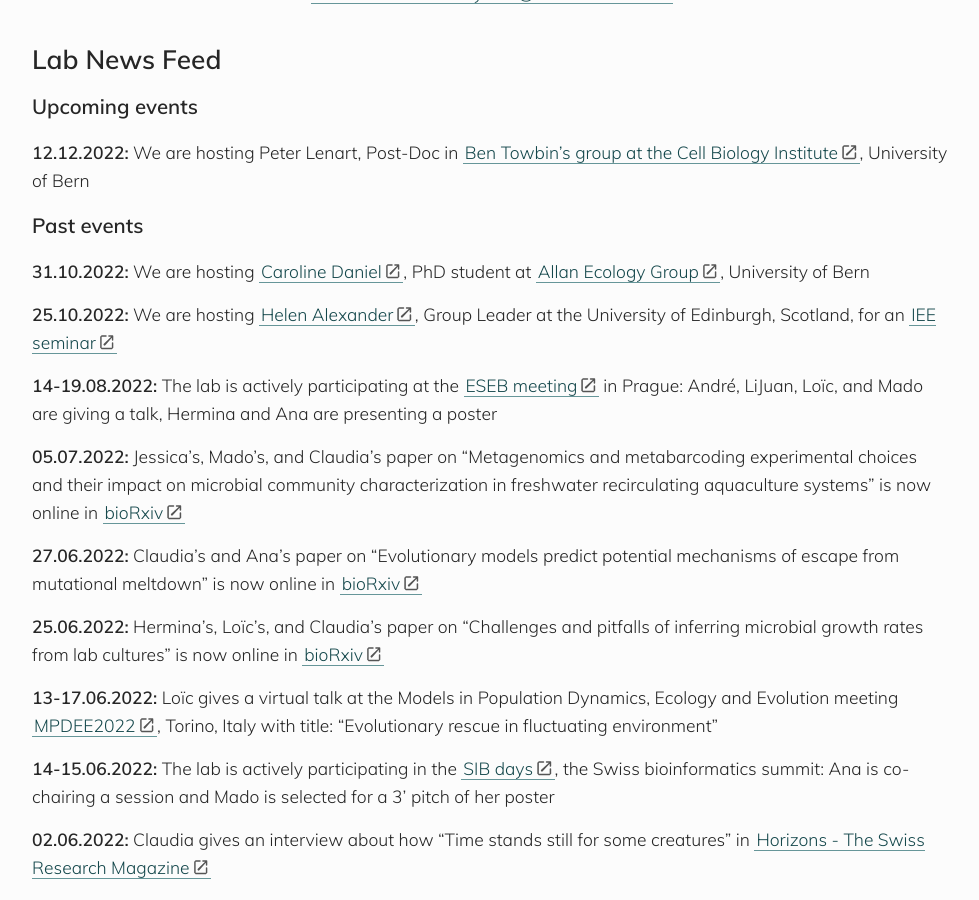
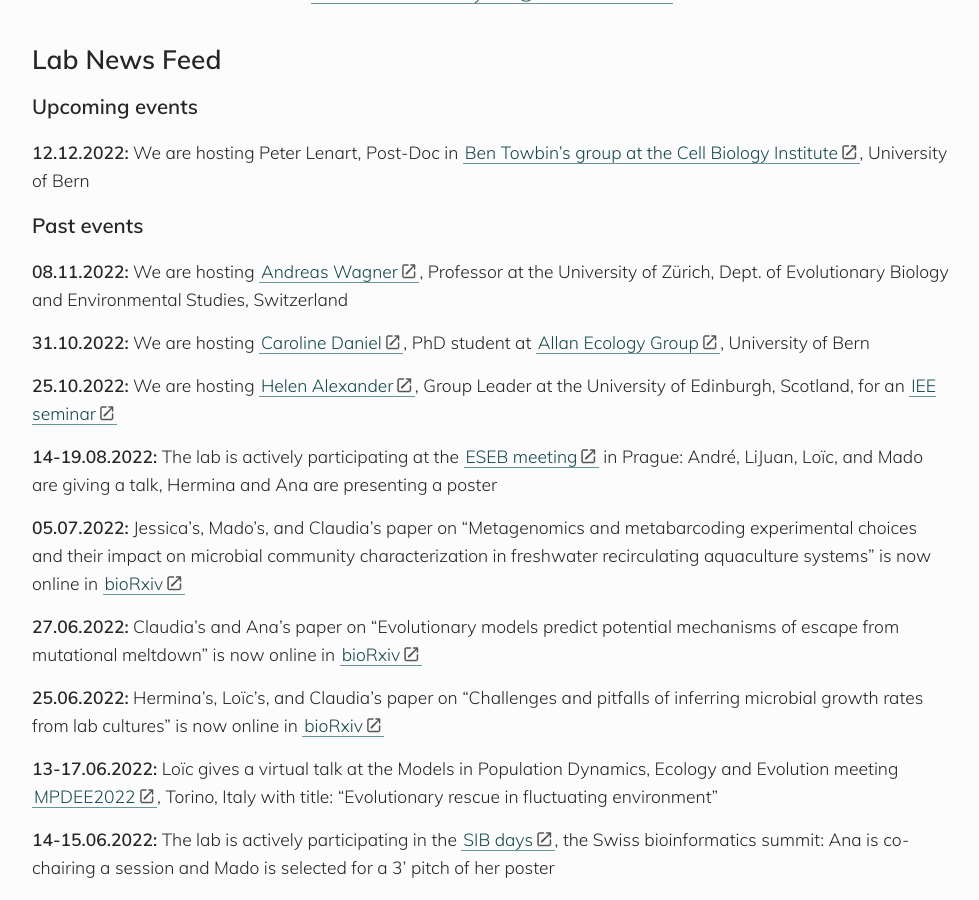
Before and after one commit to banklab/banklab.github.io, a Jekyll site: the page built from index.md, in a window 1280 px wide and 900 px high, scrolled down 596 px. Shown: the whole window, without its empty margins (148-1127 px from the left). Built offline with Jekyll 4.4.1, drawn with Linux system fonts in a browser that asks for light colours; some web fonts are replaced; comment, search, counter and statistics services are not loaded.

Commit message:
Update index.md

```diff
--- a/index.md
+++ b/index.md
@@ -21,6 +21,9 @@ Welcome to the web page of the Division Theoretical Ecology and Evolution at the
 **12.12.2022:** We are hosting Peter Lenart, Post-Doc in [Ben Towbin's group at the Cell Biology Institute](https://www.towbinlab.org/), University of Bern
 
 ### Past events
+
+**08.11.2022:** We are hosting [Andreas Wagner](https://www.ieu.uzh.ch/wagner/), Professor at the University of Zürich, Dept. of Evolutionary Biology
+and Environmental Studies, Switzerland
 
 **31.10.2022:** We are hosting [Caroline Daniel](https://allanecology.com/about-us/people/caroline-daniel/), PhD student at [Allan Ecology Group](https://allanecology.com/), University of Bern
 
```
